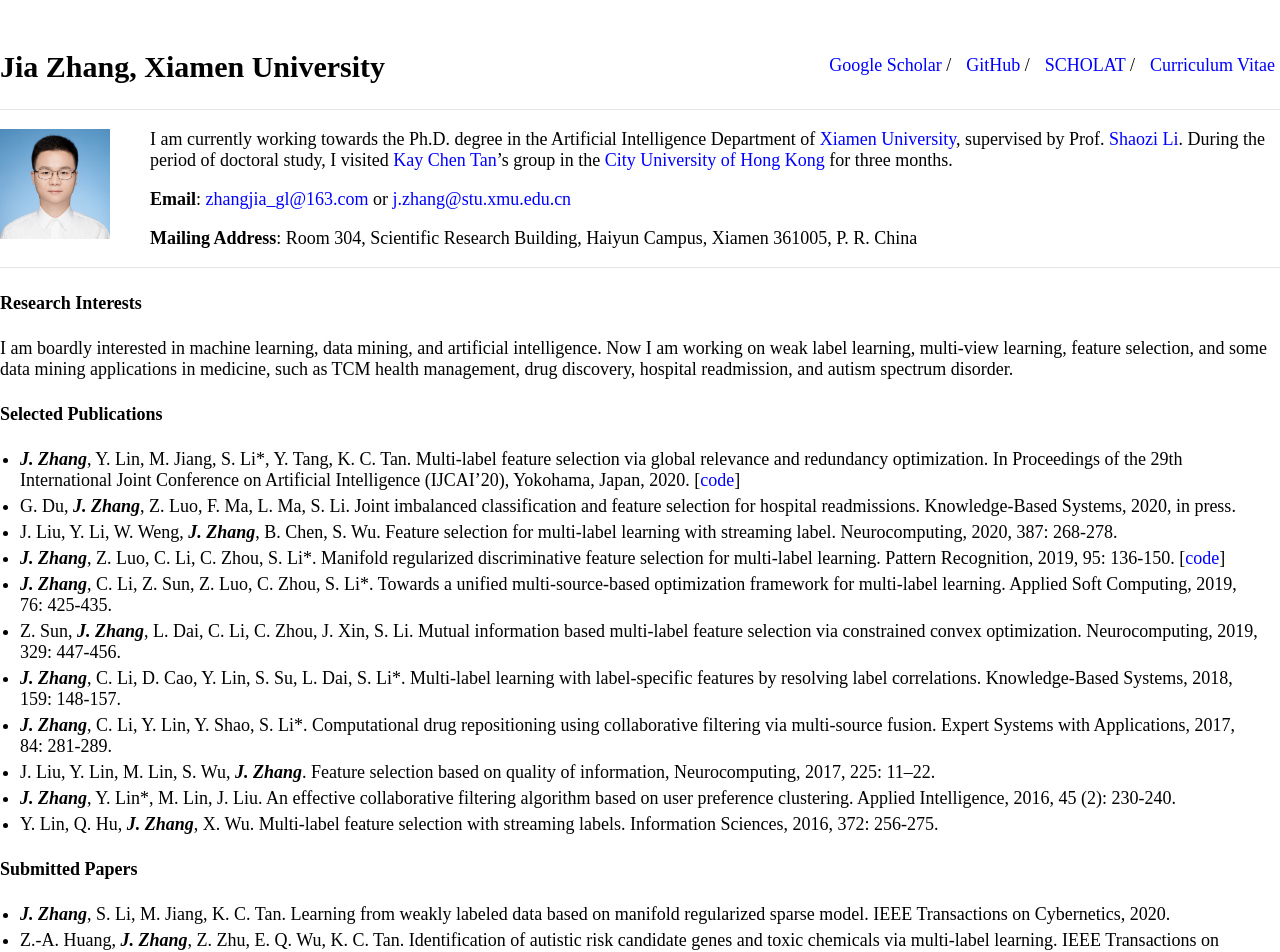
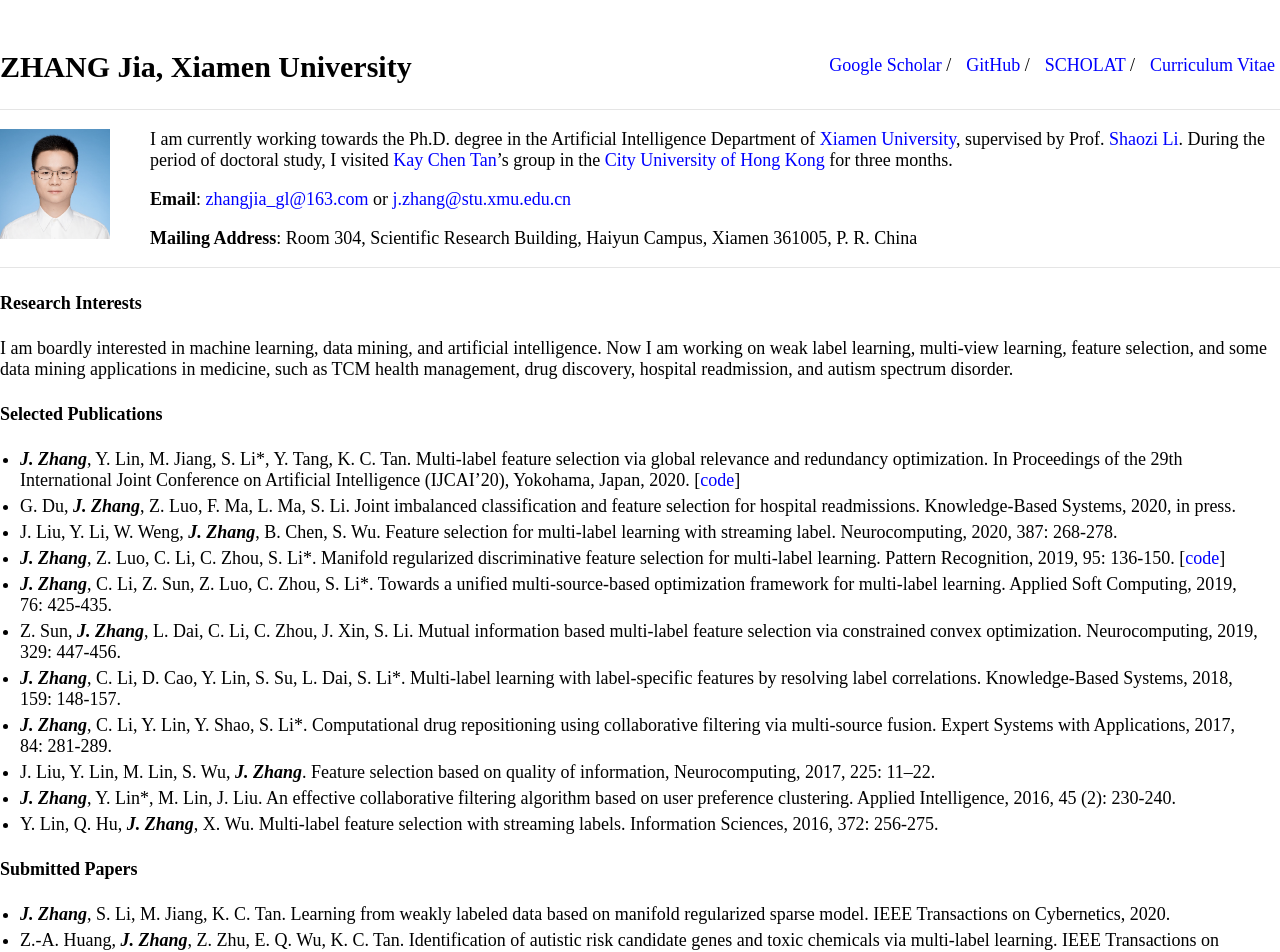
Before and after one commit to jiazhang-ml/jiazhang-ml.github.io, a Jekyll site: the page built from index.md, in a window 1280 px wide. Shown: the top 952 px of the page. Built offline with Jekyll 4.4.1, drawn with Linux system fonts in a browser that asks for light colours.

```diff
--- a/_config.yml
+++ b/_config.yml
@@ -1,4 +1,4 @@
-title: Jia Zhang, Xiamen University
+title: ZHANG Jia, Xiamen University
 url: "jiazhang-ml.pub/"
 
 #ins_logo: "./bits-logo.png"
```
